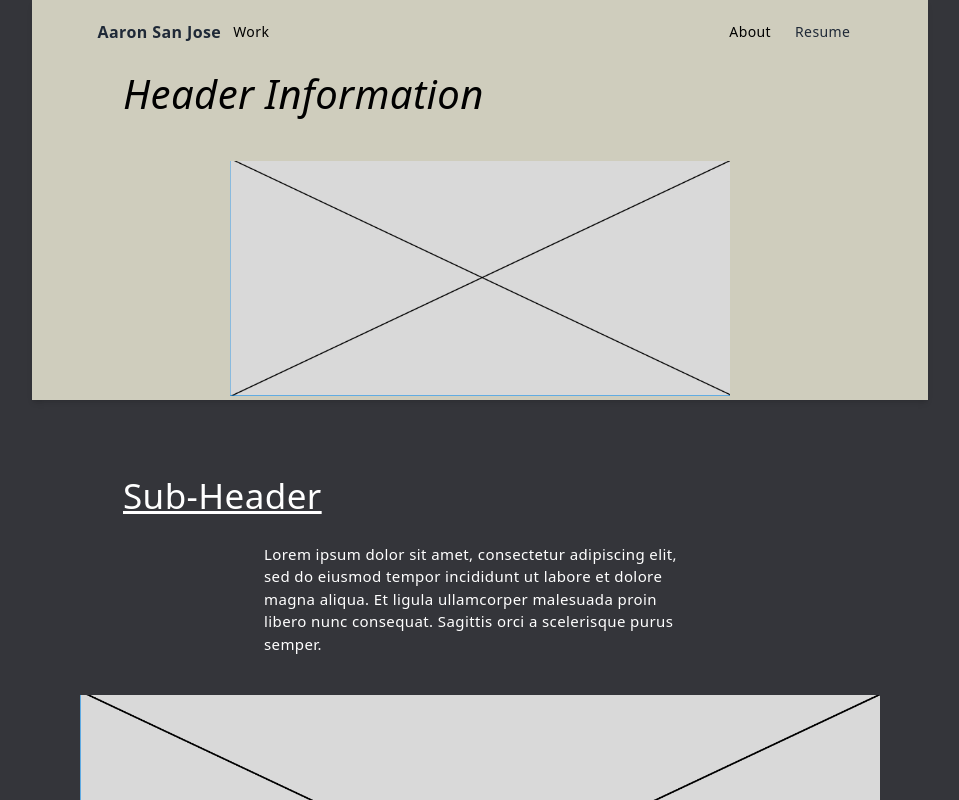
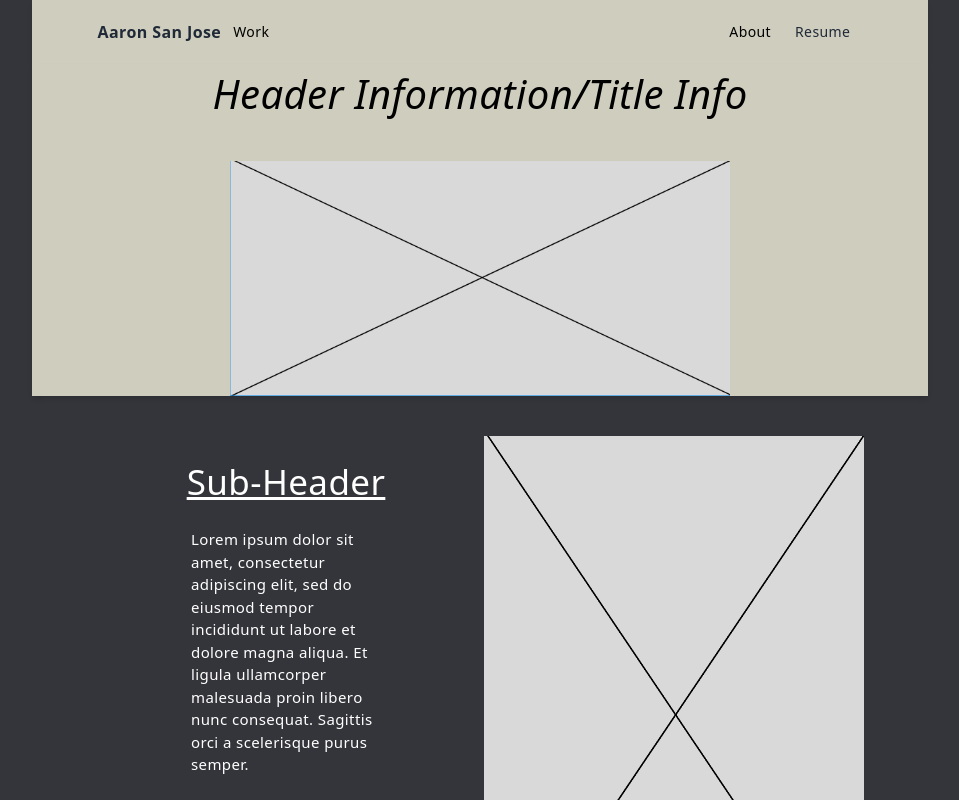
Before and after one commit to MikeSanDev/asj-portfolio, a Next.js app: page /wireframe2Page in a window 1280 px wide. Shown: the top 800 px of the page, without its empty margins (160-1119 px from the left). Built offline with nearby package versions, Linux system fonts and the light colour scheme.

Commit message:
first deploy

```diff
--- a/app/page.tsx
+++ b/app/page.tsx
@@ -8,6 +8,18 @@ export default function Home() {
   return (
     <div>
       <Navbar />
+      {/* Header info */}
+      <div className="bg-secondaryColor shadow-md mx-auto" style={{ width: '70%', maxWidth: '1200px', height: 'auto' }}>
+        <em className='header-info pl-5'>Header Information</em>
+        <div className='flex justify-center fig-box'>
+          <Image
+            src="/assets/fig-box.png"
+            alt='box'
+            width={500}
+            height={500} />
+        </div>
+      </div>
+      {/* Main Body */}
       <main className="mx-auto" style={{ width: '70%', maxWidth: '1200px', height: '500px' }} >
         <div className="max-w-7xl mx-auto px-4 ">
           <h1 className="sub-header">Sub-Header</h1>
--- a/components/Navbar.tsx
+++ b/components/Navbar.tsx
@@ -3,7 +3,7 @@ import Image from 'next/image';
 
 export default function Navbar() {
   return (
-    <nav className="bg-secondaryColor shadow-md mx-auto" style={{ width: '70%', maxWidth: '1200px', height: '400px' }} >
+    <nav className="bg-secondaryColor shadow-md mx-auto" style={{ width: '70%', maxWidth: '1200px', height: 'auto' }} >
       <div className="max-w-7xl mx-auto px-4 ">
         <div className="flex justify-center items-center h-16">
           <div className="flex items-center">
@@ -25,14 +25,7 @@ export default function Navbar() {
             </div>
           </div>
         </div>
-        <em className='header-info'>Header Information</em>
-        <div className='flex justify-center fig-box'>
-          <Image
-            src="/assets/fig-box.png"
-            alt='box'
-            width={500}
-            height={500} />
-        </div>
+
       </div>
     </nav>
   );
--- a/components/Wireframe2Comp.tsx
+++ b/components/Wireframe2Comp.tsx
@@ -7,20 +7,32 @@ import Image from 'next/image';
 export default function Wireframe2Comp() {
     return (
         <div>
-            <main className="mx-auto" style={{ width: '70%', maxWidth: '1200px', height: '500px' }} >
-                <div className="max-w-7xl mx-auto px-4 ">
-                    <h1 className="sub-header">Sub-Header</h1>
-                    <div className="flex justify-center">
-                        <p className="sub-text ">Lorem ipsum dolor sit amet, consectetur adipiscing elit, sed do eiusmod tempor incididunt ut labore et dolore magna aliqua.
+            {/* Header info */}
+            <div className="bg-secondaryColor shadow-md mx-auto" style={{ width: '70%', maxWidth: '1200px', height: 'auto' }}>
+                <em className='header-info2 flex justify-center'>Header Information/Title Info</em>
+                <div className='flex justify-center fig-box2'>
+                    <Image
+                        src="/assets/fig-box.png"
+                        alt='box'
+                        width={500}
+                        height={500} />
+                </div>
+            </div>
+            <main className="mx-auto" style={{ width: '60%', maxWidth: '1200px', height: '500px' }} >
+                <div className="max-w-7xl space-x-2 flex">
+                    <div className=" wf2-sub-div flex-1 flex justify-center items-center flex-col">
+                        <h1 className="sub-header2 ">Sub-Header</h1>
+                        <p className="sub-text2 " >Lorem ipsum dolor sit amet, consectetur adipiscing elit, sed do eiusmod tempor incididunt ut labore et dolore magna aliqua.
                             Et ligula ullamcorper malesuada proin libero nunc consequat. Sagittis orci a scelerisque purus semper.
                         </p>
+                        <p className="sub-text2 ">Lorem ipsum dolor sit amet, consectetur adipiscing elit. Sed do eiusmod tempor incididunt ut labore et dolore magna aliqua. Ut enim ad minim veniam, quis nostrud exercitation ullamco laboris</p>
                     </div>
-                    <div className="flex justify-center mt-10">
+                    <div className="flex-1 flex justify-center mt-10">
                         <Image
                             src="/assets/fig-box.png"
                             alt='box'
-                            width={800}
-                            height={500} />
+                            width={400}
+                            height={300} />
                     </div>
                 </div>
                 <div>
--- a/styles/globals.css
+++ b/styles/globals.css
@@ -60,6 +60,14 @@ li {
   margin-top: 37px;
 }
 
+.fig-box2 {
+  margin-top: 37px;
+}
+
+.header-info2 {
+  font-size: 40px;
+}
+
 /*************************** Body ****************************/
 .sub-header {
   color: white;
@@ -76,4 +84,24 @@ li {
   margin-top: 20px;
 }
 
+.wf2-sub-div {
+  display: flex;
+  justify-content: center;
+  justify-self: center;
+}
+
+.sub-header2 {
+  color: white;
+  font-size: 35px;
+  margin-top: 60px;
+  text-decoration: underline;
+}
+
+.sub-text2 {
+  color: white;
+  font-size: 15px;
+  width: 50%;
+  margin-top: 20px;
+}
+
 /*************************** Footer ****************************/
```
